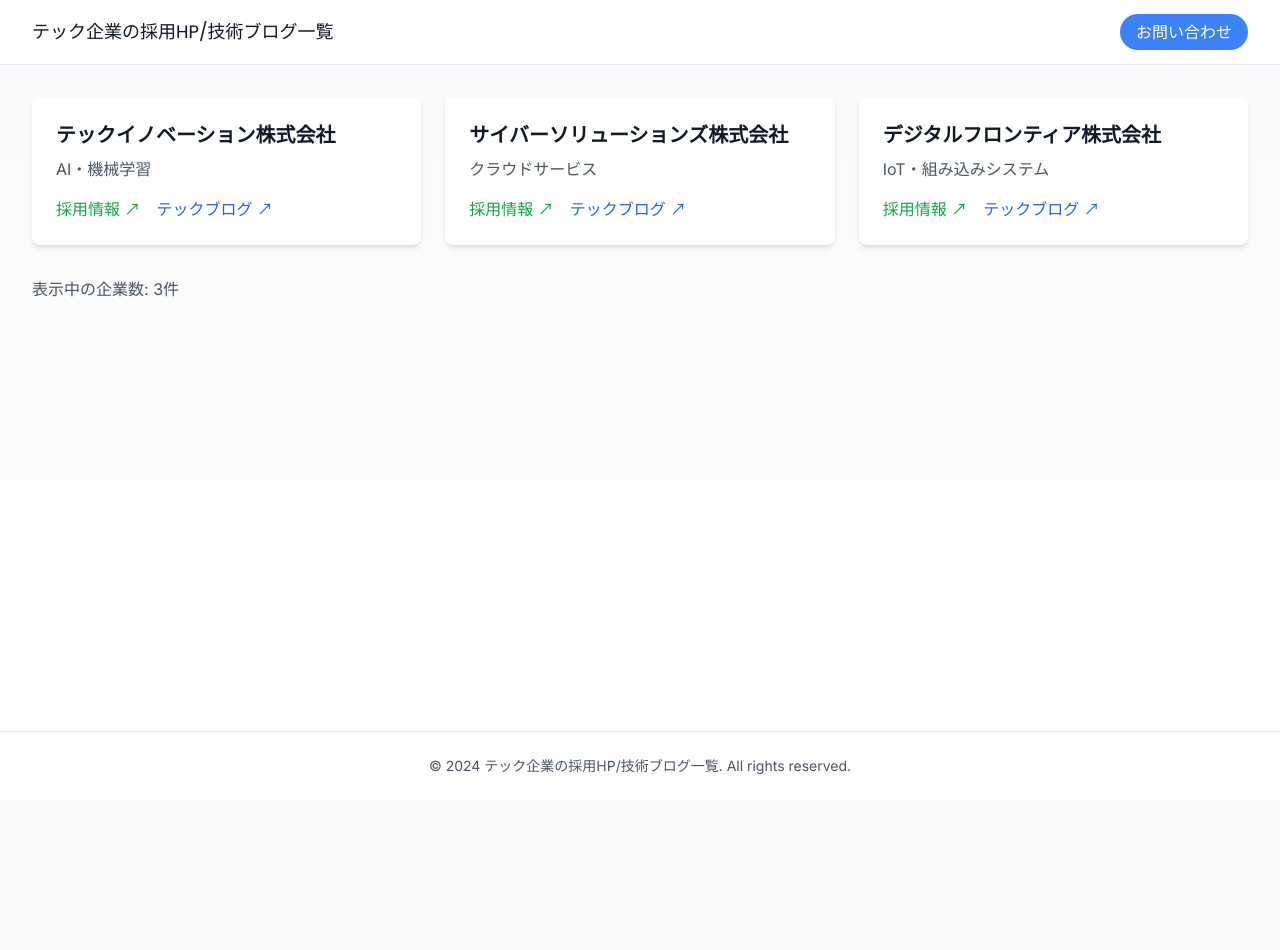
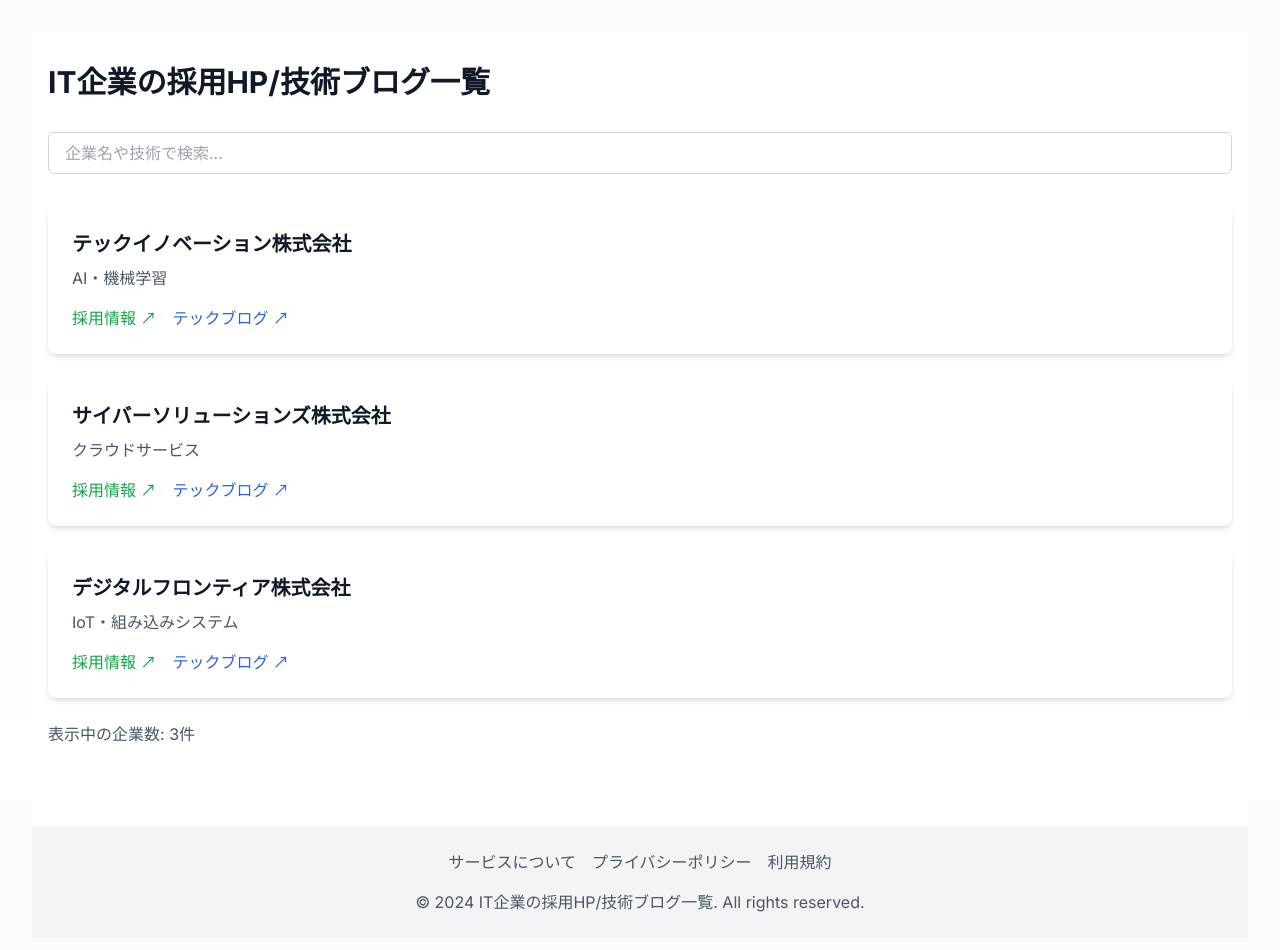
Before and after one commit to KotaNakamura96/tech-recruit-indexes, a Next.js app: page / in a window 1280 px wide. Shown: the top 950 px of the page. Before the commit the page ends 800 px from the top, so only its background shows below. Built offline with nearby package versions, Linux system fonts and the light colour scheme.

Commit message:
レイアウトを刷新

```diff
--- /dev/null
+++ b/src/app/components/ClientSearch.tsx
@@ -0,0 +1,32 @@
+'use client';
+
+import { useState } from 'react';
+import SearchBar from '@/app/components/SearchBar';
+import CompanyList from '@/app/components/CompanyList';
+import { Company } from '@/app//types';
+
+type ClientSearchProps = {
+    initialCompanies: Company[];
+};
+
+const ClientSearch = ({ initialCompanies }: ClientSearchProps) => {
+    const [companies, setCompanies] = useState(initialCompanies);
+
+    const handleSearch = (query: string) => {
+        const filteredCompanies = initialCompanies.filter(
+            (company) =>
+                company.name.toLowerCase().includes(query.toLowerCase()) ||
+                company.industry.toLowerCase().includes(query.toLowerCase())
+        );
+        setCompanies(filteredCompanies);
+    };
+
+    return (
+        <>
+            <SearchBar onSearch={handleSearch} />
+            <CompanyList companies={companies} />
+        </>
+    );
+};
+
+export default ClientSearch;
--- a/src/app/components/CompanyList.tsx
+++ b/src/app/components/CompanyList.tsx
@@ -6,14 +6,11 @@ type CompanyListProps = {
 
 const CompanyList = ({ companies }: CompanyListProps) => {
     return (
-        <div className="space-y-8">
-            <div className="grid gap-6 md:grid-cols-2 lg:grid-cols-3">
-                {companies.map((company) => (
-                    <CompanyCard key={company.id} company={company} />
-                ))}
-            </div>
-
-            <p className="text-gray-600 dark:text-gray-400">
+        <div className="space-y-6">
+            {companies.map((company) => (
+                <CompanyCard key={company.id} company={company} />
+            ))}
+            <p className="mt-8 text-gray-600 dark:text-gray-400">
                 表示中の企業数: {companies.length}件
             </p>
         </div>
--- a/src/app/components/Footer.tsx
+++ b/src/app/components/Footer.tsx
@@ -1,18 +1,40 @@
-import { inter } from '../layout';
+import Link from 'next/link';
 
 const Footer = () => {
     return (
-        <footer className="bg-white border-t border-gray-200">
-            <div className="container mx-auto px-4 sm:px-6 lg:px-8 py-6">
-                <div className="text-center">
-                    <p className={`text-sm text-gray-600 ${inter.className}`}>
-                        © 2024 テック企業の採用HP/技術ブログ一覧. All rights
-                        reserved.
-                    </p>
+        <footer className="bg-gray-100 dark:bg-gray-800 mt-12">
+            <div className="container mx-auto px-4 py-6">
+                <div className="flex justify-center space-x-4">
+                    <FooterLink href="/about">サービスについて</FooterLink>
+                    <FooterLink href="/privacy">
+                        プライバシーポリシー
+                    </FooterLink>
+                    <FooterLink href="/terms">利用規約</FooterLink>
                 </div>
+                <p className="text-center mt-4 text-gray-600 dark:text-gray-400">
+                    © {new Date().getFullYear()} IT企業の採用HP/技術ブログ一覧.
+                    All rights reserved.
+                </p>
             </div>
         </footer>
     );
 };
 
+const FooterLink = ({
+    href,
+    children,
+}: {
+    href: string;
+    children: React.ReactNode;
+}) => {
+    return (
+        <Link
+            href={href}
+            className="text-gray-600 hover:text-gray-900 dark:text-gray-400 dark:hover:text-white"
+        >
+            {children}
+        </Link>
+    );
+};
+
 export default Footer;
--- a/src/app/components/Header.tsx
+++ /dev/null
@@ -1,31 +0,0 @@
-import Link from 'next/link';
-import { inter, poppins } from '../layout';
-
-const Header = () => {
-    return (
-        <header className="bg-white border-b border-gray-200">
-            <div className="container mx-auto px-4 sm:px-6 lg:px-8">
-                <div className="flex justify-between items-center h-16">
-                    <Link href="/" className="flex items-center space-x-2">
-                        <h1
-                            className={`text-lg font-medium text-gray-900 ${poppins.className}`}
-                        >
-                            テック企業の採用HP/技術ブログ一覧
-                        </h1>
-                    </Link>
-
-                    <nav>
-                        <Link
-                            href="/contact"
-                            className={`px-4 py-2 rounded-full bg-blue-500 text-white hover:bg-blue-600 transition duration-300 ${inter.className}`}
-                        >
-                            お問い合わせ
-                        </Link>
-                    </nav>
-                </div>
-            </div>
-        </header>
-    );
-};
-
-export default Header;
--- /dev/null
+++ b/src/app/components/SearchBar.tsx
@@ -0,0 +1,24 @@
+import React from 'react';
+
+type SearchBarProps = {
+    onSearch: (query: string) => void;
+};
+
+const SearchBar = ({ onSearch }: SearchBarProps) => {
+    const handleChange = (e: React.ChangeEvent<HTMLInputElement>) => {
+        onSearch(e.target.value);
+    };
+
+    return (
+        <div className="mb-8">
+            <input
+                type="text"
+                placeholder="企業名や技術で検索..."
+                onChange={handleChange}
+                className="w-full px-4 py-2 rounded-md border border-gray-300 dark:border-gray-700 bg-white dark:bg-gray-800 text-gray-900 dark:text-white"
+            />
+        </div>
+    );
+};
+
+export default SearchBar;
--- a/src/app/data/companies.json
+++ b/src/app/data/companies.json
@@ -1,21 +1,21 @@
 {
     "companies": [
         {
-            "id": "1",
+            "id": 1,
             "name": "テックイノベーション株式会社",
             "industry": "AI・機械学習",
             "careerPageUrl": "https://example.com/techinnovation/careers",
             "techBlogUrl": "https://example.com/techinnovation/tech-blog"
         },
         {
-            "id": "2",
+            "id": 2,
             "name": "サイバーソリューションズ株式会社",
             "industry": "クラウドサービス",
             "careerPageUrl": "https://example.com/cybersolutions/careers",
             "techBlogUrl": "https://example.com/cybersolutions/tech-blog"
         },
         {
-            "id": "3",
+            "id": 3,
             "name": "デジタルフロンティア株式会社",
             "industry": "IoT・組み込みシステム",
             "careerPageUrl": "https://example.com/digitalfrontier/careers",
--- a/src/app/layout.tsx
+++ b/src/app/layout.tsx
@@ -1,8 +1,6 @@
 import type { Metadata } from 'next';
 import { Inter, Poppins } from 'next/font/google';
-import Header from '@/app/components/Header';
-import Footer from '@/app/components/Footer';
-import './globals.css';
+import '@/app/globals.css';
 
 const inter = Inter({ subsets: ['latin'] });
 const poppins = Poppins({ weight: ['400', '600', '700'], subsets: ['latin'] });
@@ -24,11 +22,9 @@ export default function RootLayout({
             <body
                 className={`${inter.className} flex flex-col min-h-full bg-gray-50 text-gray-900 dark:bg-gray-900 dark:text-gray-100`}
             >
-                <Header />
                 <main className="flex-grow container mx-auto px-4 sm:px-6 lg:px-8 py-8">
                     {children}
                 </main>
-                <Footer />
             </body>
         </html>
     );
--- /dev/null
+++ b/src/app/lib/getCompanies.ts
@@ -0,0 +1,6 @@
+import { Company } from '@/app/types';
+import companies from '@/app/data/companies.json';
+
+export function getCompanies(): Company[] {
+    return companies.companies;
+}
--- a/src/app/page.tsx
+++ b/src/app/page.tsx
@@ -1,18 +1,21 @@
-import { promises as fs } from 'fs';
-import path from 'path';
-import CompanyList from '@/app/components/CompanyList';
-import { Company } from '@/app/types';
+import ClientSearch from '@/app/components/ClientSearch';
+import Footer from '@/app/components/Footer';
+import { getCompanies } from '@/app/lib/getCompanies';
 
-const getCompanies = async (): Promise<Company[]> => {
-    const filePath = path.join(process.cwd(), 'src/app/data', 'companies.json');
-    const fileContents = await fs.readFile(filePath, 'utf8');
-    return JSON.parse(fileContents).companies;
-};
+const Home = () => {
+    const companies = getCompanies();
 
-const Home = async () => {
-    const companies = await getCompanies();
-
-    return <CompanyList companies={companies} />;
+    return (
+        <div className="bg-white dark:bg-gray-900 min-h-screen">
+            <div className="container mx-auto px-4 py-8">
+                <h1 className="text-3xl font-bold text-gray-900 dark:text-white mb-8">
+                    IT企業の採用HP/技術ブログ一覧
+                </h1>
+                <ClientSearch initialCompanies={companies} />
+            </div>
+            <Footer />
+        </div>
+    );
 };
 
 export default Home;
```
